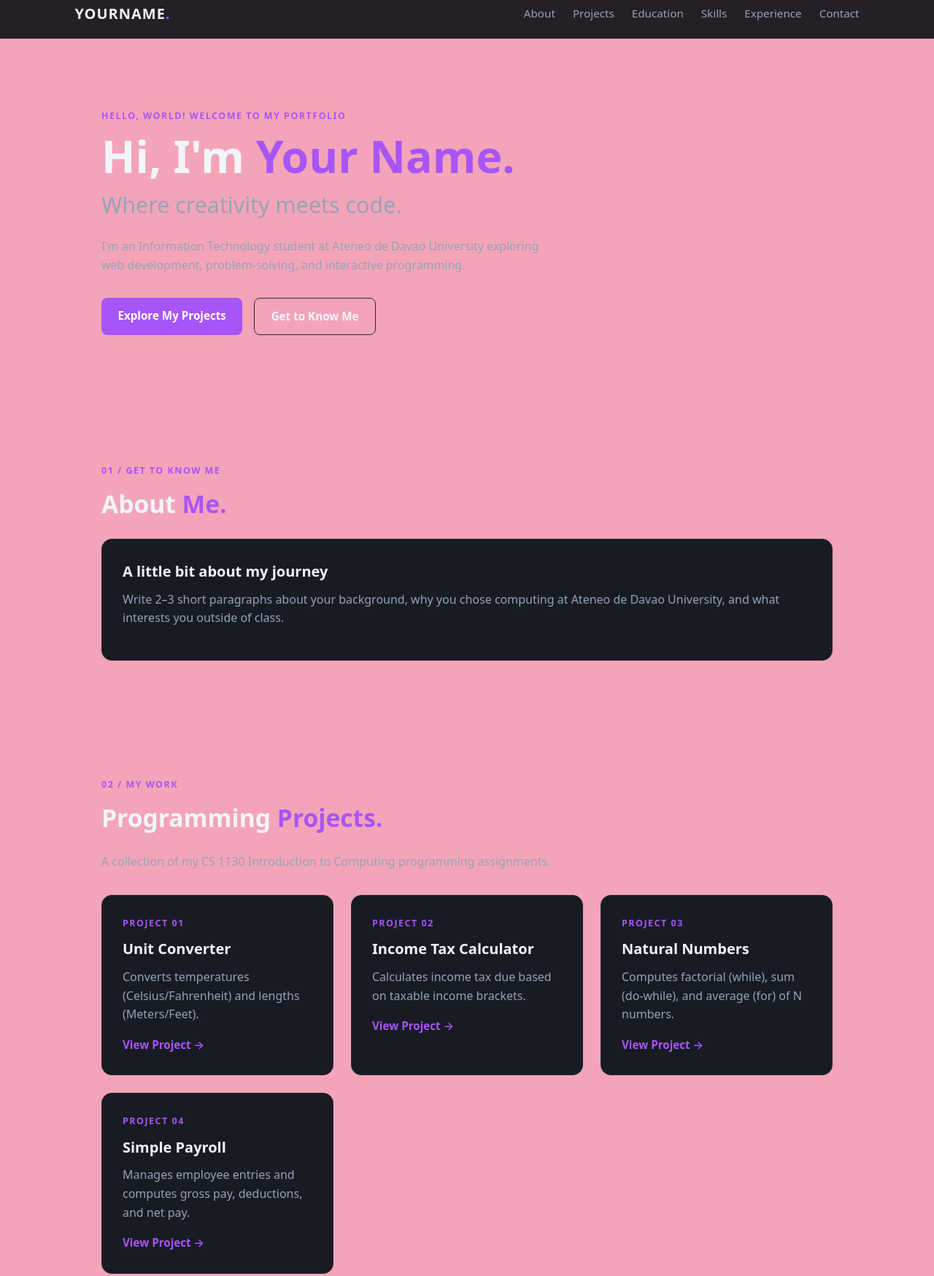
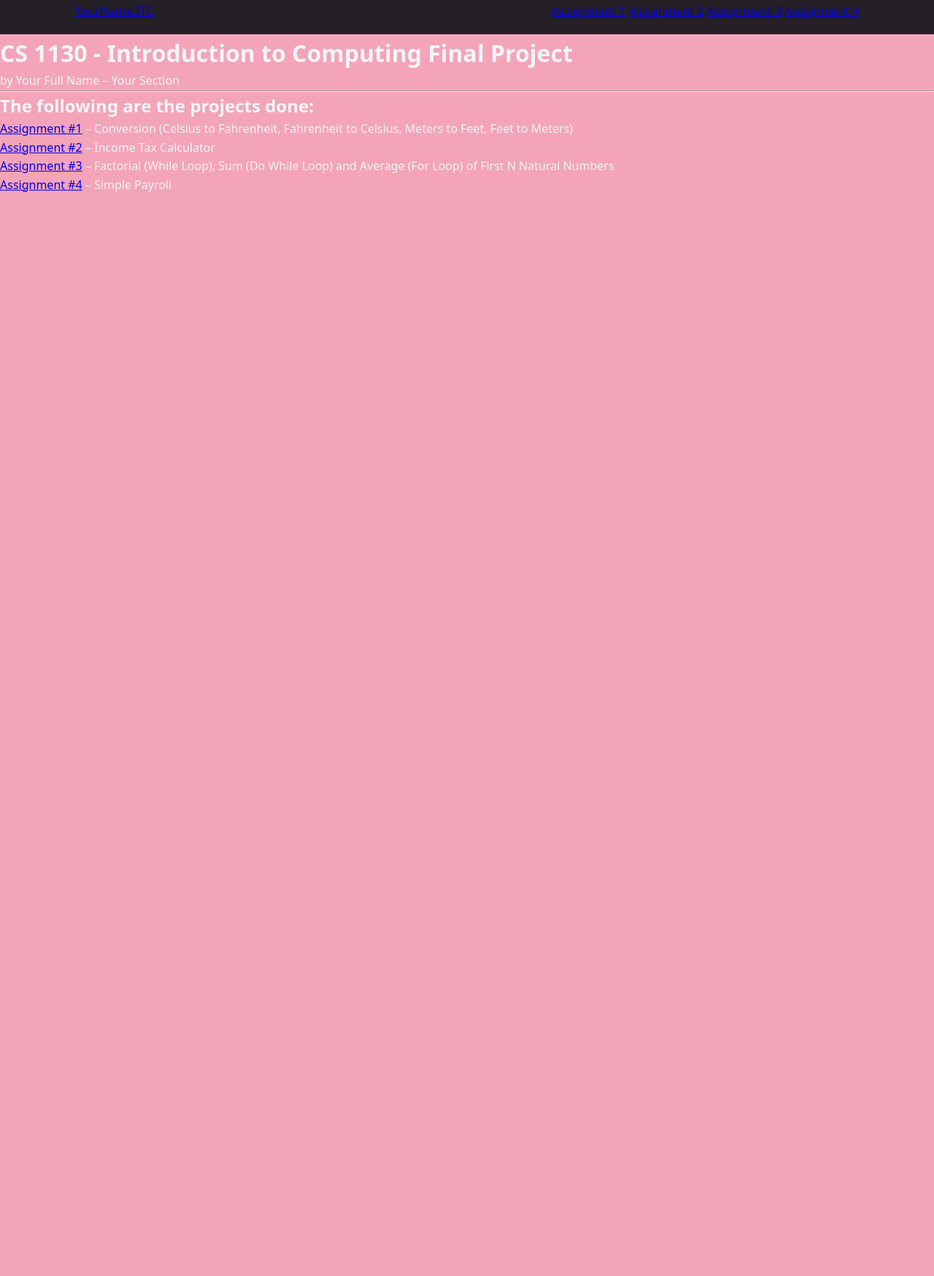
Before and after one commit to haelynnntan/TAN-ITC, a plain HTML site: page index.html in a window 1280 px wide. Shown: the part 15-1763 px from the top of the page at 73% size. After the commit the page ends 800 px from the top, so only its background shows below. Drawn offline with Linux system fonts and the light colour scheme.

Commit message:
Update index.html

```diff
--- a/index.html
+++ b/index.html
@@ -3,163 +3,52 @@
 <head>
   <meta charset="UTF-8" />
   <meta name="viewport" content="width=device-width, initial-scale=1.0" />
-  <title>My CS 1130 Portfolio</title>
+  <title>CS 1130 - Introduction to Computing Final Project</title>
   <link rel="stylesheet" href="style.css" />
 </head>
 <body>
 
-  <!-- Sticky Navigation -->
+  <!-- Top Navigation Bar with Assignment Tabs -->
   <nav class="navbar">
-    <div class="logo">YOURNAME<span>.</span></div>
-    <div class="nav-links">
-      <a href="#about">About</a>
-      <a href="#projects">Projects</a>
-      <a href="#education">Education</a>
-      <a href="#skills">Skills</a>
-      <a href="#experience">Experience</a>
-      <a href="#contact">Contact</a>
+    <a href="index.html" class="brand">YourName<span>.ITC</span></a>
+    <div class="nav-tabs">
+      <a href="assignment1.html">Assignment 1</a>
+      <a href="assignment2.html">Assignment 2</a>
+      <a href="assignment3.html">Assignment 3</a>
+      <a href="assignment4.html">Assignment 4</a>
     </div>
   </nav>
 
-  <!-- Hero Section -->
-  <header class="hero">
-    <div class="eyebrow">HELLO, WORLD! WELCOME TO MY PORTFOLIO</div>
-    <h1>Hi, I'm <span>Your Name.</span></h1>
-    <h2>Where creativity meets code.</h2>
-    <p>
-      I'm an Information Technology student at Ateneo de Davao University
-      exploring web development, problem-solving, and interactive programming.
-    </p>
-    <div class="hero-buttons">
-      <a href="#projects" class="btn btn-primary">Explore My Projects</a>
-      <a href="#about" class="btn btn-secondary">Get to Know Me</a>
+  <!-- Centered Main Card -->
+  <main class="page-wrapper">
+    <div class="main-card">
+      <h1>CS 1130 - Introduction to Computing Final Project</h1>
+      <p class="subtitle">by Your Full Name – Your Section</p>
+
+      <hr class="divider" />
+
+      <h2>The following are the projects done:</h2>
+
+      <ul class="assignment-list">
+        <li>
+          <a href="assignment1.html">Assignment #1</a>
+          <span>– Conversion (Celsius to Fahrenheit, Fahrenheit to Celsius, Meters to Feet, Feet to Meters)</span>
+        </li>
+        <li>
+          <a href="assignment2.html">Assignment #2</a>
+          <span>– Income Tax Calculator</span>
+        </li>
+        <li>
+          <a href="assignment3.html">Assignment #3</a>
+          <span>– Factorial (While Loop), Sum (Do While Loop) and Average (For Loop) of First N Natural Numbers</span>
+        </li>
+        <li>
+          <a href="assignment4.html">Assignment #4</a>
+          <span>– Simple Payroll</span>
+        </li>
+      </ul>
     </div>
-  </header>
-
-  <!-- 01 / About -->
-  <section id="about" class="section">
-    <div class="eyebrow">01 / GET TO KNOW ME</div>
-    <h2>About <span>Me.</span></h2>
-    <div class="card">
-      <h3>A little bit about my journey</h3>
-      <p>
-        Write 2–3 short paragraphs about your background, why you chose computing
-        at Ateneo de Davao University, and what interests you outside of class.
-      </p>
-    </div>
-  </section>
-
-  <!-- 02 / Projects -->
-  <section id="projects" class="section">
-    <div class="eyebrow">02 / MY WORK</div>
-    <h2>Programming <span>Projects.</span></h2>
-    <p class="section-desc">
-      A collection of my CS 1130 Introduction to Computing programming assignments.
-    </p>
-
-    <div class="grid-2">
-      <div class="card project-card">
-        <div class="tag">PROJECT 01</div>
-        <h3>Unit Converter</h3>
-        <p>Converts temperatures (Celsius/Fahrenheit) and lengths (Meters/Feet).</p>
-        <a href="converter.html" class="project-link">View Project →</a>
-      </div>
-
-      <div class="card project-card">
-        <div class="tag">PROJECT 02</div>
-        <h3>Income Tax Calculator</h3>
-        <p>Calculates income tax due based on taxable income brackets.</p>
-        <a href="tax.html" class="project-link">View Project →</a>
-      </div>
-
-      <div class="card project-card">
-        <div class="tag">PROJECT 03</div>
-        <h3>Natural Numbers</h3>
-        <p>Computes factorial (while), sum (do-while), and average (for) of N numbers.</p>
-        <a href="numbers.html" class="project-link">View Project →</a>
-      </div>
-
-      <div class="card project-card">
-        <div class="tag">PROJECT 04</div>
-        <h3>Simple Payroll</h3>
-        <p>Manages employee entries and computes gross pay, deductions, and net pay.</p>
-        <a href="payroll.html" class="project-link">View Project →</a>
-      </div>
-    </div>
-  </section>
-
-  <!-- 03 / Education -->
-  <section id="education" class="section">
-    <div class="eyebrow">03 / MY ACADEMIC JOURNEY</div>
-    <h2>My <span>Education.</span></h2>
-    <div class="grid-2">
-      <div class="card">
-        <div class="tag">CURRENT</div>
-        <h3>BS Information Technology / Computer Science</h3>
-        <p class="muted">Ateneo de Davao University</p>
-        <p>Developing foundational skills in programming logic, HTML, CSS, and JavaScript.</p>
-      </div>
-    </div>
-  </section>
-
-  <!-- 04 / Skills & Interests -->
-  <section id="skills" class="section">
-    <div class="eyebrow">04 / WHAT I LOVE DOING</div>
-    <h2>Skills &amp; <span>Interests.</span></h2>
-    <div class="grid-2">
-      <div class="card">
-        <h3>💻 Web Development</h3>
-        <p>Building structured layouts and interactive browser applications.</p>
-        <div class="badges">
-          <span>HTML</span>
-          <span>CSS</span>
-          <span>JavaScript</span>
-        </div>
-      </div>
-
-      <div class="card">
-        <h3>🎨 Creative Interests</h3>
-        <p>Add your personal hobbies, design interests, music, or sports here.</p>
-        <div class="badges">
-          <span>Design</span>
-          <span>Problem Solving</span>
-        </div>
-      </div>
-    </div>
-  </section>
-
-  <!-- 05 / Experience -->
-  <section id="experience" class="section">
-    <div class="eyebrow">05 / MY EXPERIENCES</div>
-    <h2>Experience &amp; <span>Growth.</span></h2>
-    <div class="grid-2">
-      <div class="card">
-        <h3>Programming Journey</h3>
-        <p>
-          Gaining hands-on experience building calculators, loops, and dynamic
-          tables through CS 1130 coursework.
-        </p>
-      </div>
-    </div>
-  </section>
-
-  <!-- 06 / Contact -->
-  <section id="contact" class="section">
-    <div class="eyebrow">06 / LET'S CONNECT</div>
-    <h2>Get in <span>Touch.</span></h2>
-    <div class="card">
-      <h3>Let's create something meaningful.</h3>
-      <p>Check out my source code and follow my progress on GitHub.</p>
-      <a href="https://github.com/your-username" target="_blank" rel="noopener noreferrer" class="btn btn-primary">
-        Visit My GitHub
-      </a>
-    </div>
-  </section>
-
-  <footer>
-    <p>© 2026 Your Name</p>
-    <p>Built for CS 1130 — Introduction to Computing.</p>
-  </footer>
+  </main>
 
 </body>
 </html>
```
